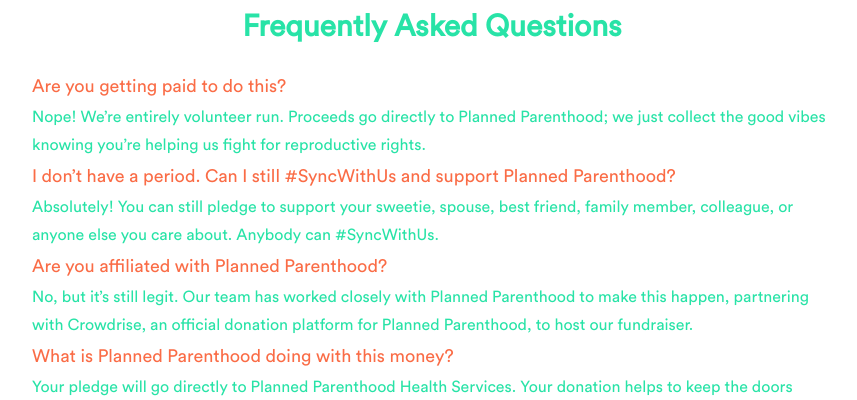
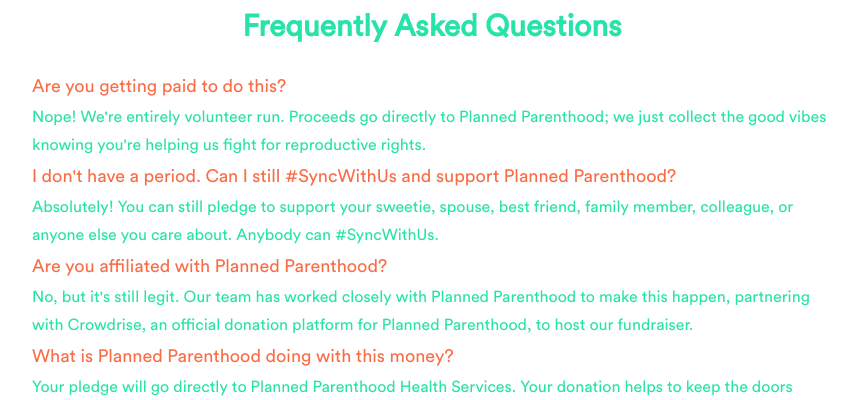
Before and after one commit to jackowayed/syncwithus-landing, a Flask app: page /about in a window 1280 px wide. Shown: the part 2962-3362 px from the top of the page, without its empty margins (208-1065 px from the left). Run offline with Flask 2, Linux system fonts and the light colour scheme; some libraries are stand-ins or nearby versions.

Commit message:
fix single quotes ugh

```diff
--- a/templates/about.html
+++ b/templates/about.html
@@ -105,11 +105,11 @@
         <h1>Frequently Asked Questions</h1>
 
         <p class="question" id="faq">Are you getting paid to do this?</p>
-        <p class="answer">Nope! We’re entirely volunteer run. Proceeds go directly to Planned Parenthood; we just collect the good vibes knowing you’re helping us fight for reproductive rights.</p>
-        <p class="question">I don’t have a period. Can I still #SyncWithUs and support Planned Parenthood?</p>
+        <p class="answer">Nope! We're entirely volunteer run. Proceeds go directly to Planned Parenthood; we just collect the good vibes knowing you're helping us fight for reproductive rights.</p>
+        <p class="question">I don't have a period. Can I still #SyncWithUs and support Planned Parenthood?</p>
         <p class="answer">Absolutely! You can still pledge to support your sweetie, spouse, best friend, family member, colleague, or anyone else you care about. Anybody can #SyncWithUs.</p>
         <p class="question">Are you affiliated with Planned Parenthood?</p>
-        <p class="answer">No, but it’s still legit. Our team has worked closely with Planned Parenthood to make this happen, partnering with Crowdrise, an official donation platform for Planned Parenthood, to host our fundraiser.</p>
+        <p class="answer">No, but it's still legit. Our team has worked closely with Planned Parenthood to make this happen, partnering with Crowdrise, an official donation platform for Planned Parenthood, to host our fundraiser.</p>
         <p class="question">What is Planned Parenthood doing with this money?</p>
         <p class="answer">Your pledge will go directly to Planned Parenthood Health Services. Your donation helps to keep the doors open for the 661 Planned Parenthood health centers around the country that provide critical health screenings, STI treatments and reproductive services. Learn more about where your money is going by heading over to <a href="https://www.plannedparenthood.org/learn">Planned Parenthood Health Services</a>.</p>
         <p class="question">How do I cancel my recurring donation? (and/or other donation-specific questions)</p>
@@ -120,6 +120,7 @@
 </section>
 
 
+
 <script src="//cdnjs.cloudflare.com/ajax/libs/twitter-bootstrap/3.3.7/js/bootstrap.min.js"></script>
 
 </body>
```
